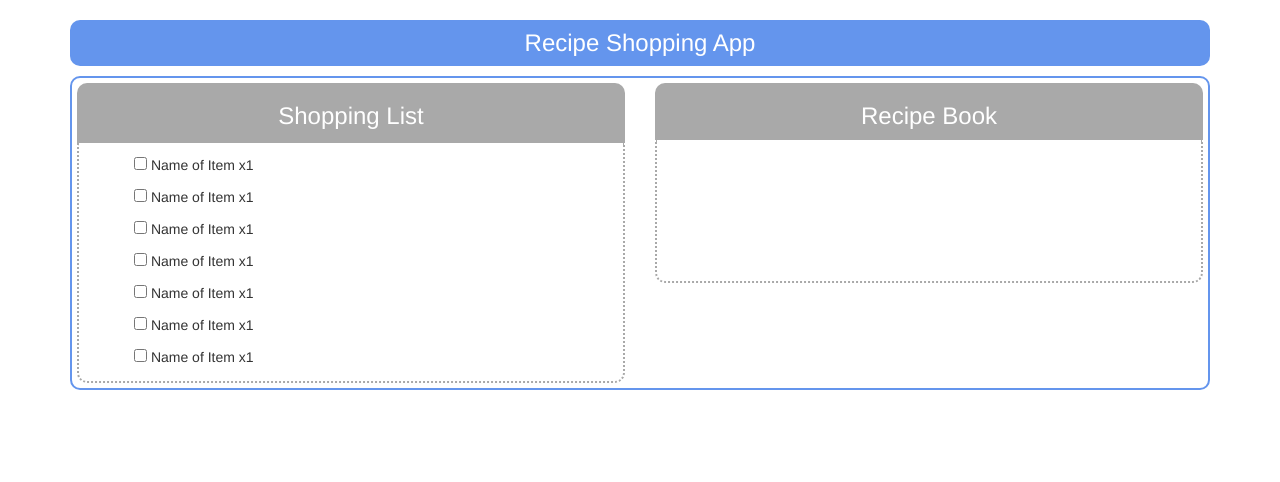
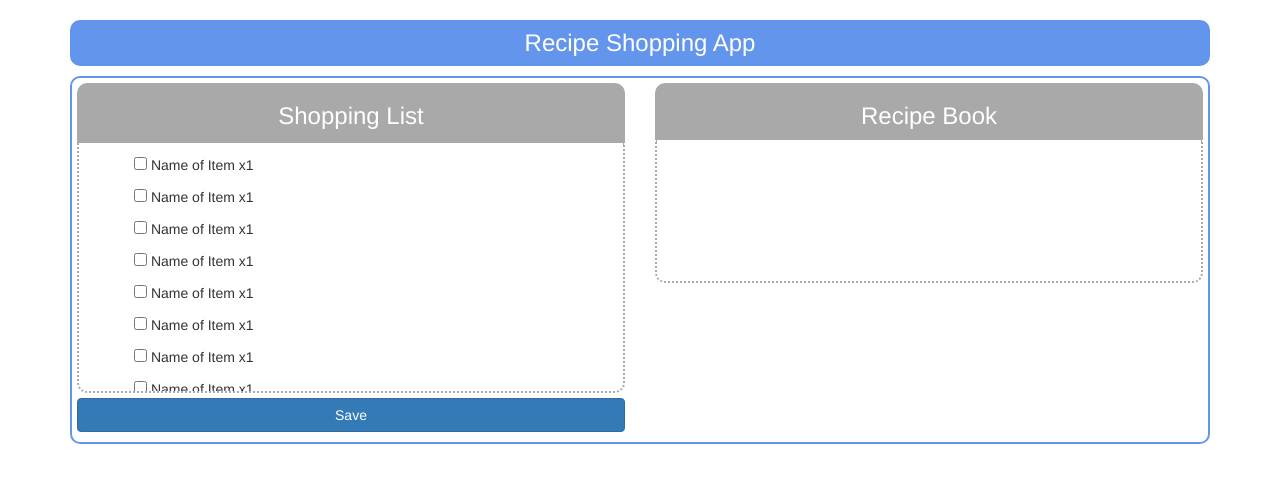
Before and after one commit to Jebidia7/recipe-shopping-app, an Angular app: page / in a window 1280 px wide. Shown: the top 482 px of the page. Built offline with nearby package versions, Linux system fonts and the light colour scheme.

Commit message:
more work

```diff
--- a/angular.json
+++ b/angular.json
@@ -95,5 +95,8 @@
         }
       }
     }
+  },
+  "cli": {
+    "analytics": false
   }
 }
--- a/src/app/app.module.ts
+++ b/src/app/app.module.ts
@@ -7,6 +7,7 @@ import { PageContentComponent } from './page-content/page-content.component';
 import { ShoppingListComponent } from './page-content/shopping-list/shopping-list.component';
 import { RecipeBookComponent } from './page-content/recipe-book/recipe-book.component';
 import { ShoppingListItemComponent } from './page-content/shopping-list/shopping-list-item/shopping-list-item.component';
+import { RecipeListComponent } from './page-content/recipe-book/recipe-list/recipe-list.component';
 
 @NgModule({
   declarations: [
@@ -15,7 +16,8 @@ import { ShoppingListItemComponent } from './page-content/shopping-list/shopping
     PageContentComponent,
     ShoppingListComponent,
     RecipeBookComponent,
-    ShoppingListItemComponent
+    ShoppingListItemComponent,
+    RecipeListComponent
   ],
   imports: [
     BrowserModule
--- a/src/app/page-content/page-content.component.css
+++ b/src/app/page-content/page-content.component.css
@@ -1,4 +1,5 @@
 .page-content {
+
   min-height: 200px;
   border: solid 2px cornflowerblue;
   border-radius: 10px;
--- /dev/null
+++ b/src/app/page-content/recipe-book/recipe-list/recipe-list.component.html
@@ -0,0 +1 @@
+<p>recipe-list works!</p>
--- a/src/app/page-content/shopping-list/shopping-list.component.css
+++ b/src/app/page-content/shopping-list/shopping-list.component.css
@@ -2,7 +2,6 @@
   display: flex;
   flex-direction: column;
   min-height: 200px;
-  max-height: 300px;
 }
 
 .shopping-list h3 {
@@ -16,20 +15,26 @@
   border-radius: 10px 10px 0 0;
 }
 
-.shopping-list .shopping-list-content ul {
-  list-style: none;
-}
-
 .shopping-list .shopping-list-content {
   border: 2px darkgrey;
   border-style: hidden dotted dotted dotted;
   border-radius: 0 0 10px 10px;
+    max-height: 250px;
   padding-top: 10px;
   overflow: auto;
   scrollbar-width: none;
   -ms-overflow-style: none;
   flex-grow: 1;
 }
+
+.shopping-list .shopping-list-content ul {
+    list-style: none;
+}
+
 .shopping-list .shopping-list-content::-webkit-scrollbar {
   display: none;
 }
+
+.shopping-list .shopping-list-functions {
+    padding: 5px 0;
+}
--- a/src/app/page-content/shopping-list/shopping-list.component.html
+++ b/src/app/page-content/shopping-list/shopping-list.component.html
@@ -9,4 +9,17 @@
             </li>
         </ul>
     </div>
+    <div class="col-md-12 shopping-list-functions">
+        <button class="btn btn-primary col-md-12"
+                [ngClass]="{hidden: !isEditing}"
+            (click)="onEditButtonClick()">
+            Edit
+        </button>
+        <button class="btn btn-primary col-md-12"
+                [ngClass]="{hidden: isEditing}"
+                (click)="onEditButtonClick()">
+            Save
+        </button>
+
     </div>
+</div>
--- a/src/app/page-content/shopping-list/shopping-list.component.ts
+++ b/src/app/page-content/shopping-list/shopping-list.component.ts
@@ -7,6 +7,7 @@ import {Component} from '@angular/core';
 })
 export class ShoppingListComponent {
   items = [];
+  isEditing = false;
 
   constructor() {
     this.items = Array.from(Array(10).keys(), (value, i) => {
@@ -17,4 +18,7 @@ export class ShoppingListComponent {
     })
   }
 
+  onEditButtonClick() {
+      this.isEditing = !this.isEditing;
+  }
 }
```
Also changed, not shown: src/app/page-content/recipe-book/recipe-list/recipe-list.component.ts (added, +10 -0 lines), src/app/page-content/recipe-book/recipe-list/recipe-list.component.css (added), 1 other file (tests, documents, lock files or other folders). Lines whose indentation alone changed are shown as unchanged.
